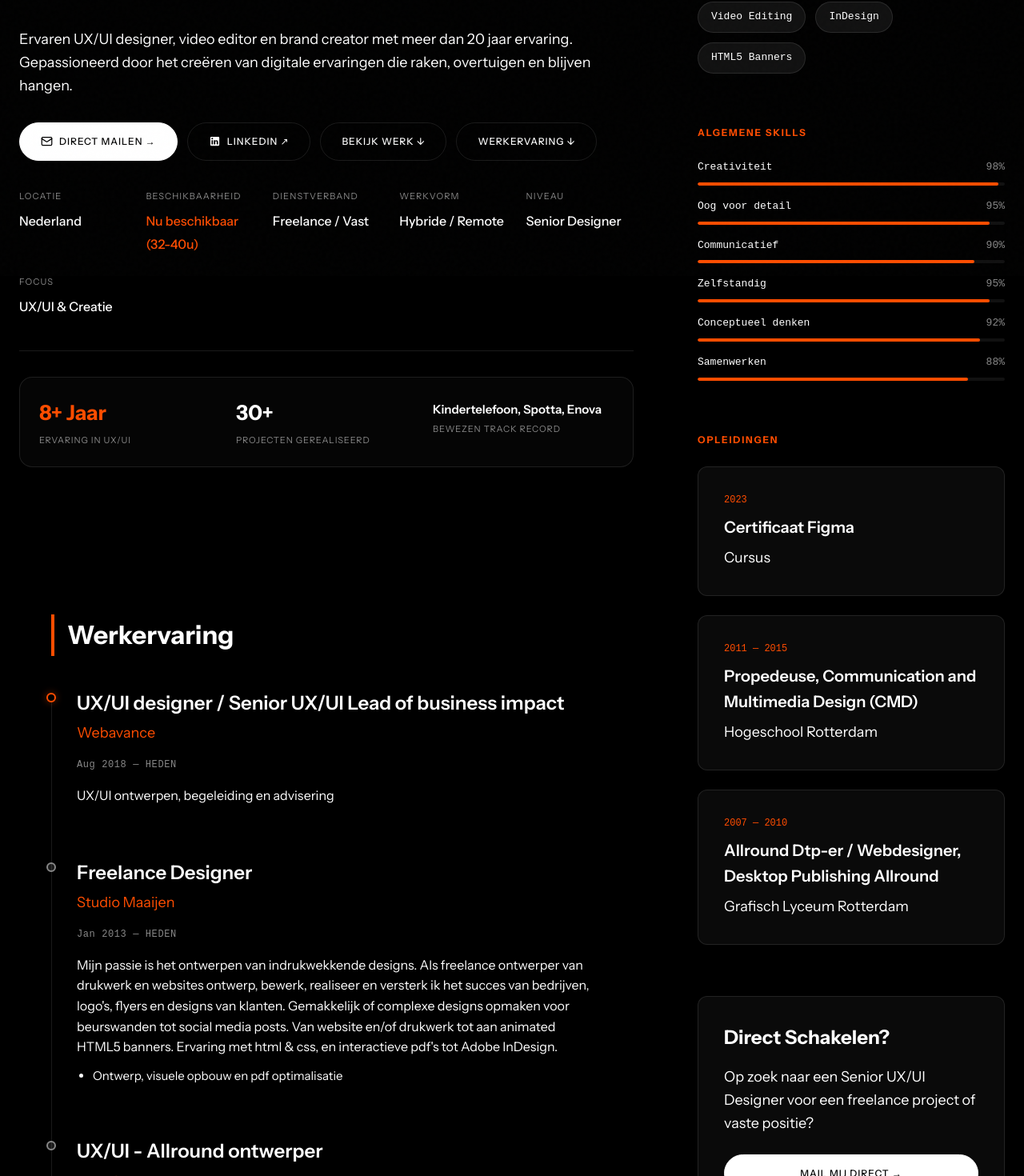
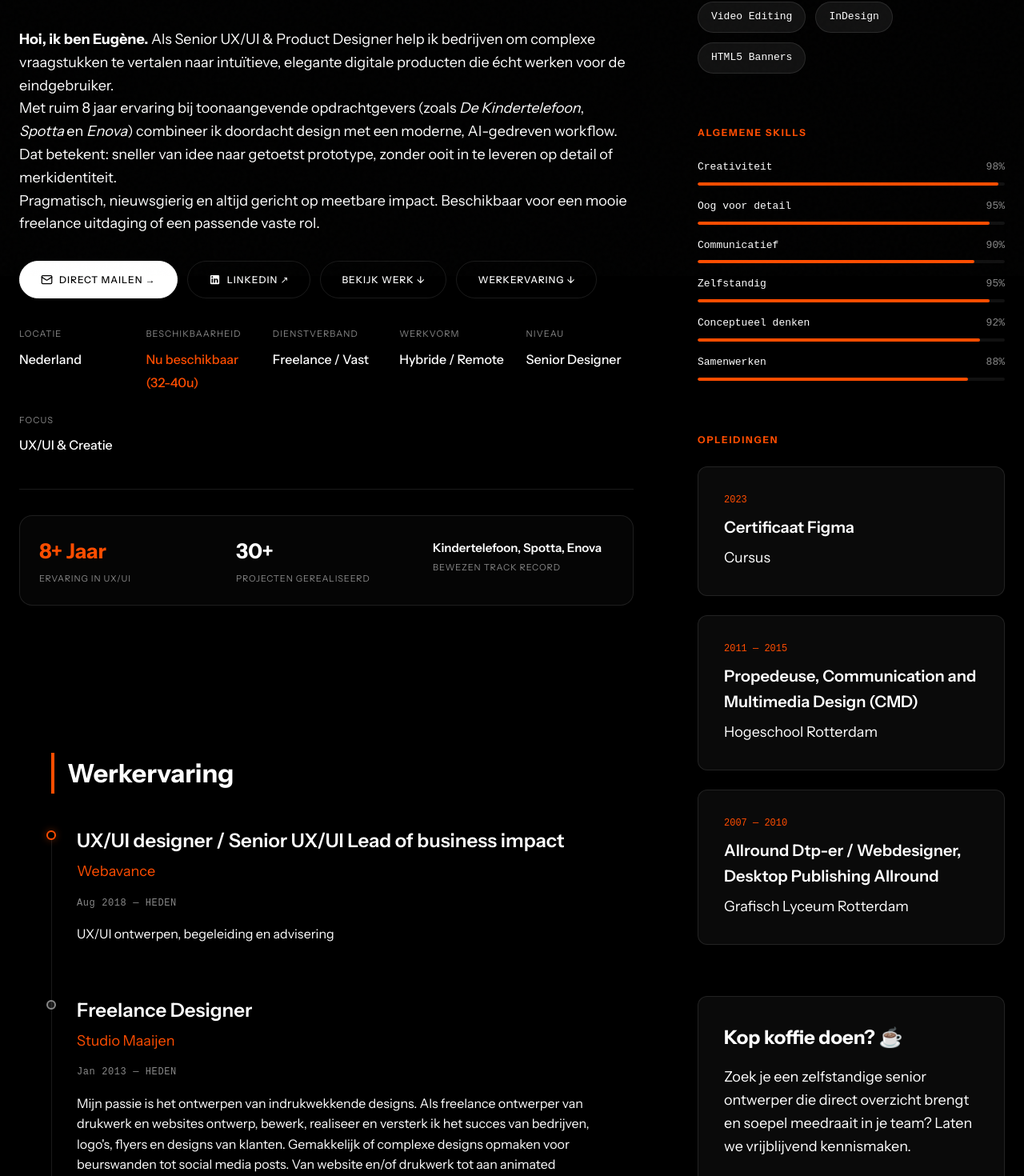
Before and after one commit to eusssm/Studio-Maaijen, a Next.js app: page /portfolio in a window 1280 px wide. Shown: the part 455-1925 px from the top of the page at 80% size. Built offline with nearby package versions, Linux system fonts and the light colour scheme; no server answers.

Commit message:
feat(copy): polish bio, sidebar cta and linkedin callout for stronger recruiter appeal

```diff
--- a/src/components/PortfolioClient.jsx
+++ b/src/components/PortfolioClient.jsx
@@ -116,7 +116,12 @@ export default function PortfolioClient({ cvPage, projects = [] }) {
   }, []);
 
   // Merge CMS data with fallbacks
-  const subtitle     = cvPage?.subtitle      || FALLBACK.subtitle;
+  const MODERN_BIO = `
+    <p><strong>Hoi, ik ben Eugène.</strong> Als Senior UX/UI &amp; Product Designer help ik bedrijven om complexe vraagstukken te vertalen naar intuïtieve, elegante digitale producten die écht werken voor de eindgebruiker.</p>
+    <p>Met ruim 8 jaar ervaring bij toonaangevende opdrachtgevers (zoals <em>De Kindertelefoon</em>, <em>Spotta</em> en <em>Enova</em>) combineer ik doordacht design met een moderne, AI-gedreven workflow. Dat betekent: sneller van idee naar getoetst prototype, zonder ooit in te leveren op detail of merkidentiteit.</p>
+    <p>Pragmatisch, nieuwsgierig en altijd gericht op meetbare impact. Beschikbaar voor een mooie freelance uitdaging of een passende vaste rol.</p>
+  `;
+  const subtitle = MODERN_BIO;
   const location     = cvPage?.location      || FALLBACK.location;
   const availability = cvPage?.availability  || FALLBACK.availability;
   const level        = cvPage?.level         || FALLBACK.level;
@@ -392,10 +397,10 @@ export default function PortfolioClient({ cvPage, projects = [] }) {
               gap: '12px'
             }}>
               <span style={{ fontSize: '13px', color: 'var(--muted)' }}>
-                Eerdere stages &amp; junior ervaringen bekijken?
+                Benieuwd naar eerdere stappen of aanbevelingen van collega&apos;s?
               </span>
               <a href="https://www.linkedin.com/in/eugene-maaijen" target="_blank" rel="noopener noreferrer" style={{ fontSize: '13px', fontWeight: '600', color: 'var(--accent)', textDecoration: 'none', display: 'inline-flex', alignItems: 'center', gap: '6px' }}>
-                Volledige loopbaan op LinkedIn ↗
+                Volledig profiel op LinkedIn ↗
               </a>
             </div>
           </section>
@@ -443,14 +448,14 @@ export default function PortfolioClient({ cvPage, projects = [] }) {
 
           <div className="cv-sidebar-section reveal no-print">
             <div className="cv-cta-box">
-              <h3>Direct Schakelen?</h3>
-              <p>Op zoek naar een Senior UX/UI Designer voor een freelance project of vaste positie?</p>
+              <h3>Kop koffie doen? ☕</h3>
+              <p>Zoek je een zelfstandige senior ontwerper die direct overzicht brengt en soepel meedraait in je team? Laten we vrijblijvend kennismaken.</p>
               <div style={{ display: 'flex', flexDirection: 'column', gap: '12px' }}>
                 <a href="mailto:info@studio-maaijen.nl" className="btn btn-primary" style={{ justifyContent: 'center', textDecoration: 'none' }}>
-                  Mail Mij Direct →
+                  Stuur een bericht →
                 </a>
                 <a href="https://www.linkedin.com/in/eugene-maaijen" target="_blank" rel="noopener noreferrer" className="btn btn-outline" style={{ justifyContent: 'center', textDecoration: 'none' }}>
-                  LinkedIn Profiel ↗
+                  Bekijk LinkedIn ↗
                 </a>
               </div>
             </div>
```
